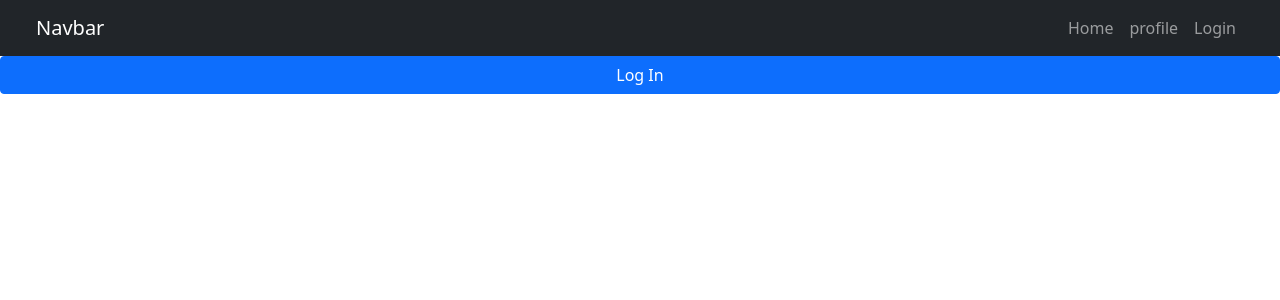
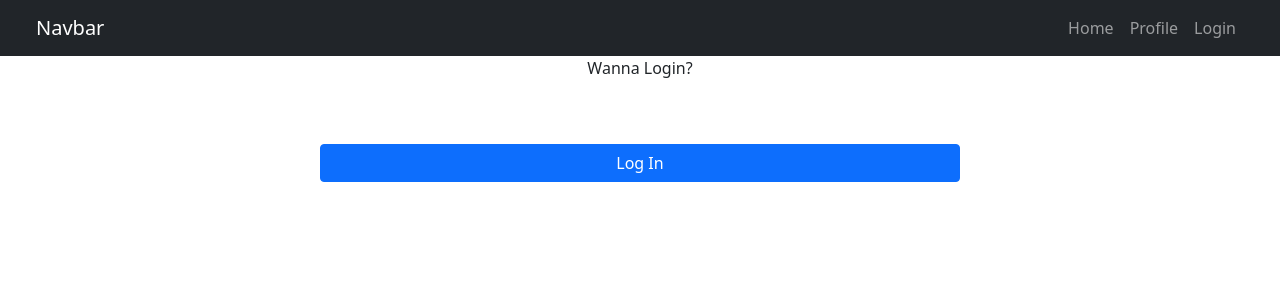
Before and after one commit to ShofiqulMiraz/fullstack-next-js, a Next.js app: page /login in a window 1280 px wide. Shown: the top 300 px of the page. Built offline with nearby package versions, Linux system fonts and the light colour scheme.

Commit message:
added login

```diff
--- a/components/NavBar/navbar.js
+++ b/components/NavBar/navbar.js
@@ -31,7 +31,7 @@ const NavBar = () => {
             <li className="nav-item">
               <Link href="/profile">
                 <a className="nav-link" aria-current="page">
-                  profile
+                  Profile
                 </a>
               </Link>
             </li>
--- a/pages/_app.js
+++ b/pages/_app.js
@@ -34,9 +34,9 @@ function MyApp({ Component, pageProps }) {
         <title>Full Stack Next Js</title>
       </Head>
       <Auth0Provider
-        domain={process.env.AUTH0_DOMAIN}
-        clientId={process.env.AUTH0_CLIENT_ID}
-        redirectUri="/"
+        domain="shofiqulmiraz.us.auth0.com"
+        clientId="SKGLT5vPGlhIlGSjDQFYHKUZ3lrcR3hB"
+        redirectUri="https://fullstack-next-js.vercel.app/profile"
       >
         <div className="container-fluid">
           <div className="row">
--- a/pages/login.js
+++ b/pages/login.js
@@ -13,7 +13,13 @@ const Login = () => {
 
       <div className="container">
         <div className="row">
-          <button className="btn btn-primary"onClick={() => loginWithRedirect()}>Log In</button>
+          <p className="text-center">Wanna Login?</p>
+          <button
+            className="btn btn-primary w-50 m-auto mt-5"
+            onClick={() => loginWithRedirect()}
+          >
+            Log In
+          </button>
         </div>
       </div>
     </>
```
Also changed, not shown: pages/profile.js (+9 -5 lines).
